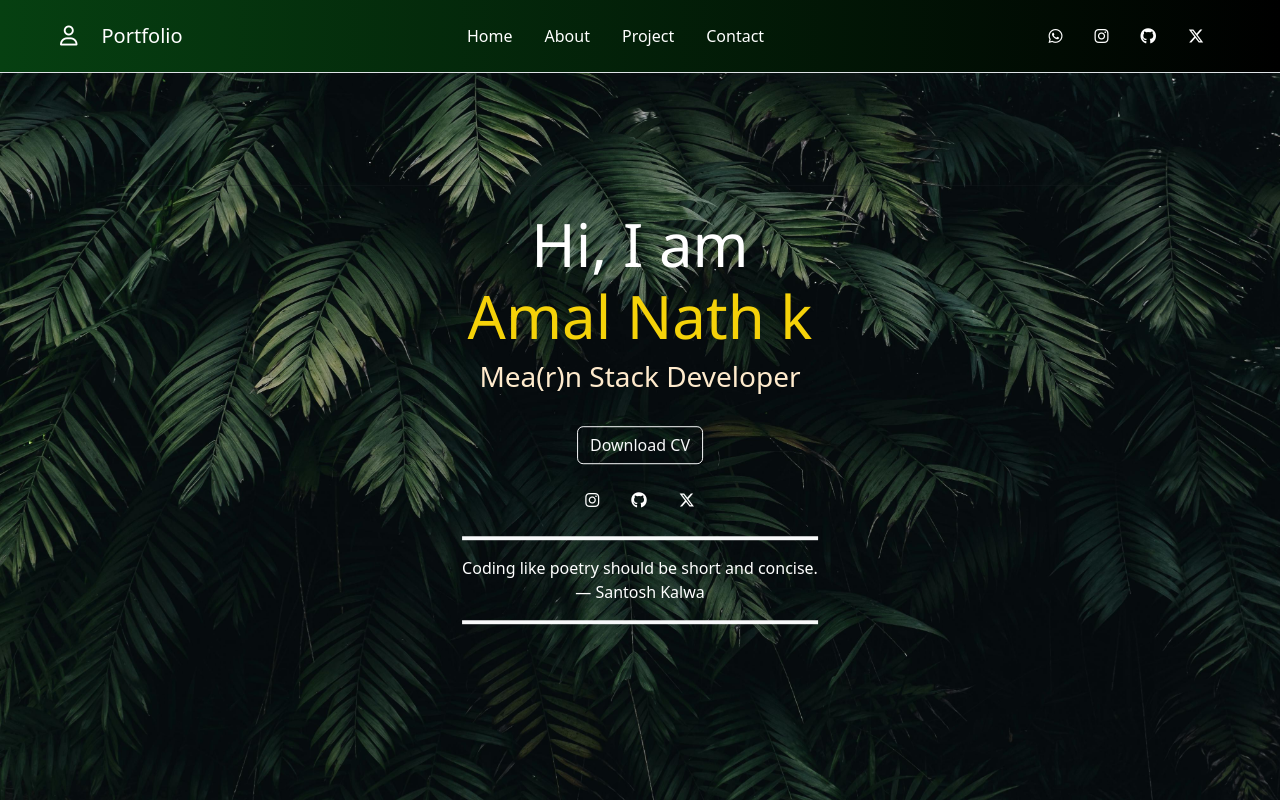
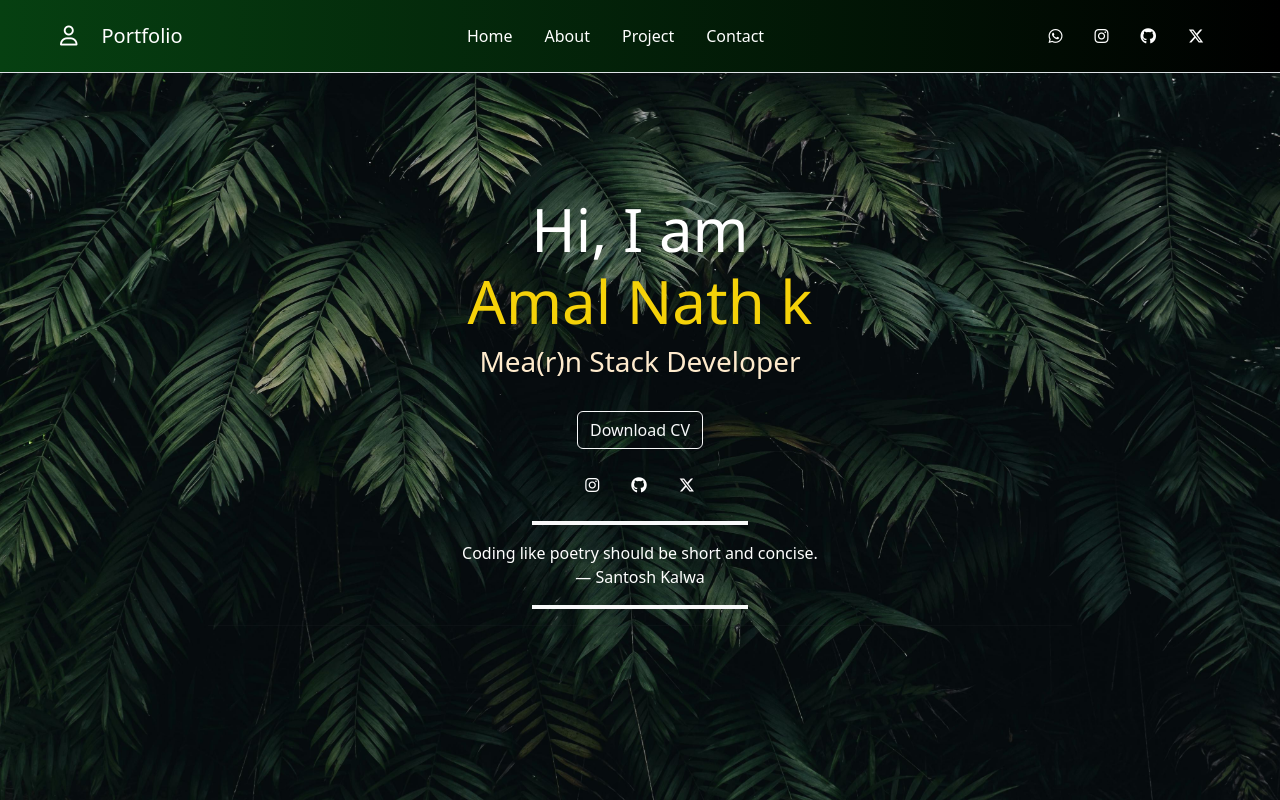
Before and after one commit to Dev0-code/Portfolio, a plain HTML site: page index.html in a window 1280 px wide. Drawn offline with nearby package versions, Linux system fonts and the light colour scheme.

Commit message:
Front page

```diff
--- a/index.html
+++ b/index.html
@@ -30,8 +30,9 @@
 
 <body>
 
+
     <!-------------------------------navbar-------------------------------->
-<div class="blur border-bottom">
+    <div class=" blur border-bottom mb-5">
         <nav class="navbar sticky-top bg-none navbar-expand-lg  border-body mx-5 " data-bs-theme="dark">
             <div class="container-fluid">
                 <a class="navbar-brand my-2" href="./index.html"><i class="fa-regular fa-user me-4"
@@ -81,18 +82,21 @@
             </div>
         </nav>
     </div>
+
     <!--------------------------------home----------------------------------->
 
-    <div class="container text-center mt-5 p-5">
+    <div class="container w-75 text-center mt-5 p-5">
         <div class="row">
             <div class="col">
-                <div class="position-absolute top-50 start-50 translate-middle mt-4">
+                <div class=" mt-4">
 
                     <h2 class="text-center "
                         style="color: #ffffff; font-size: 60px; font-family: 'Segoe UI', Tahoma, Geneva, Verdana, sans-serif;">
-                        <span style="color: #ffffff;" class="animate__animated animate__fadeIn animate__delay-1000ms">Hi, I
+                        <span style="color: #ffffff;"
+                            class="animate__animated animate__fadeIn animate__delay-1000ms">Hi, I
                             am</span><br><span class="animate__animated animate__fadeIn animate__delay-1s">Amal Nath
-                            k</span></h2>
+                            k</span>
+                    </h2>
 
                     <h3 class="text-center animate__animated animate__fadeIn animate__delay-2s"
                         style="color: blanchedalmond;">Mea(r)n Stack Developer</h3>
@@ -120,12 +124,16 @@
                                     style="color: #ffffff;"></i></i></a>
                         </li>
                     </ul>
+                    <center>
                         <hr
-                        class="border border-light border-2 opacity-10 animate__animated animate__fadeIn animate__delay-3s">
+                        class="w-25 border border-light border-2 opacity-10 animate__animated animate__fadeIn animate__delay-3s">
+                    </center>
                     <p class="text-center mt-3 animate__animated animate__fadeIn animate__delay-3s"
                         style="color: #ffffff;">Coding like poetry should be short and concise. <br>― Santosh Kalwa</p>
+                    <center>
                         <hr
-                        class="border border-light border-2 opacity-10 animate__animated animate__fadeIn animate__delay-3s">
+                         class="w-25 border border-light border-2 opacity-10 animate__animated animate__fadeIn animate__delay-3s">
+                    </center>
                 </div>
                 <hr>
             </div>
```
Lines whose indentation alone changed are shown as unchanged.
